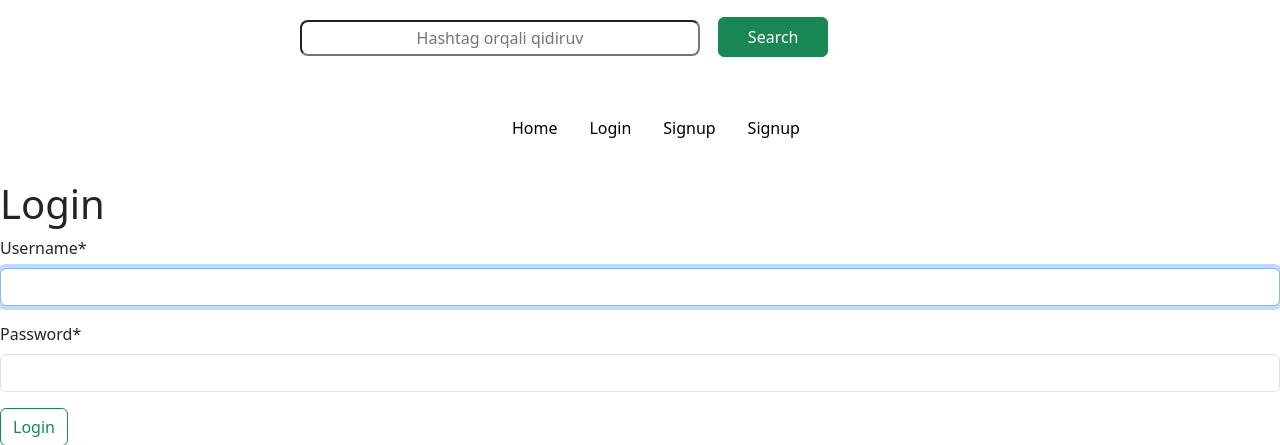
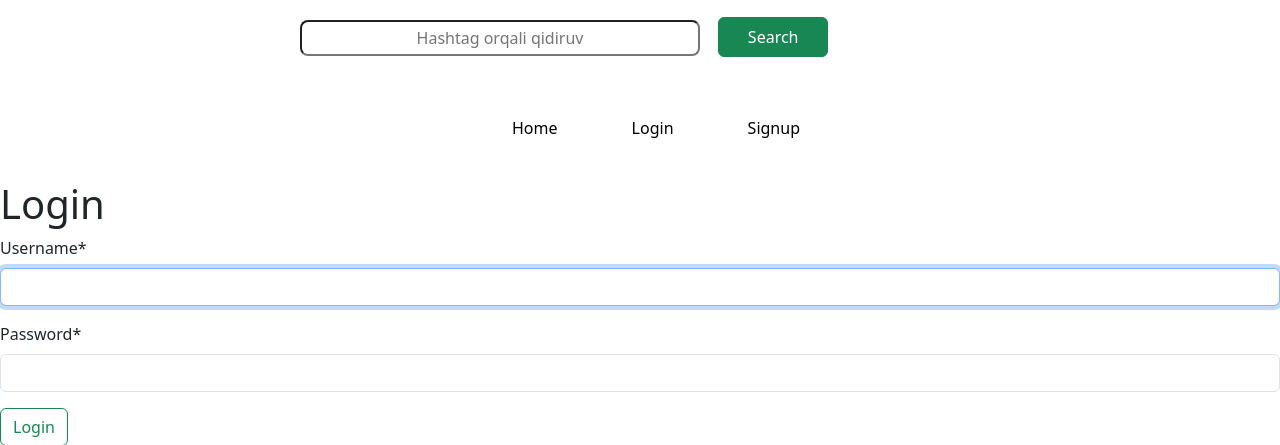
Before and after one commit to dilmurod1701/Keep_Secret, a Django app: a page that uses pages/templates/pages/base.html in a window 1280 px wide. Shown: the top 445 px of the page. Run offline with Django 4.2, Linux system fonts and the light colour scheme; some libraries are stand-ins or nearby versions.

Commit message:
Updated: base.html

```diff
--- a/pages/templates/pages/base.html
+++ b/pages/templates/pages/base.html
@@ -38,7 +38,6 @@
           <li class="nav_item"><a class="nav_link" href="{% url 'logout' %}">Logout</a></li>
       {% else %}
       <li class="nav_item"><a class="nav_link" href="{% url 'login' %}">Login</a></li>
-      <li class="nav_item"><a class="nav_link" href="{% url 'signup' %}">Signup</a></li>
       {% endif %}
     <li class="nav_item"><a class="nav_link" href="{% url 'signup' %}">Signup</a></li>
     </ul>
```
